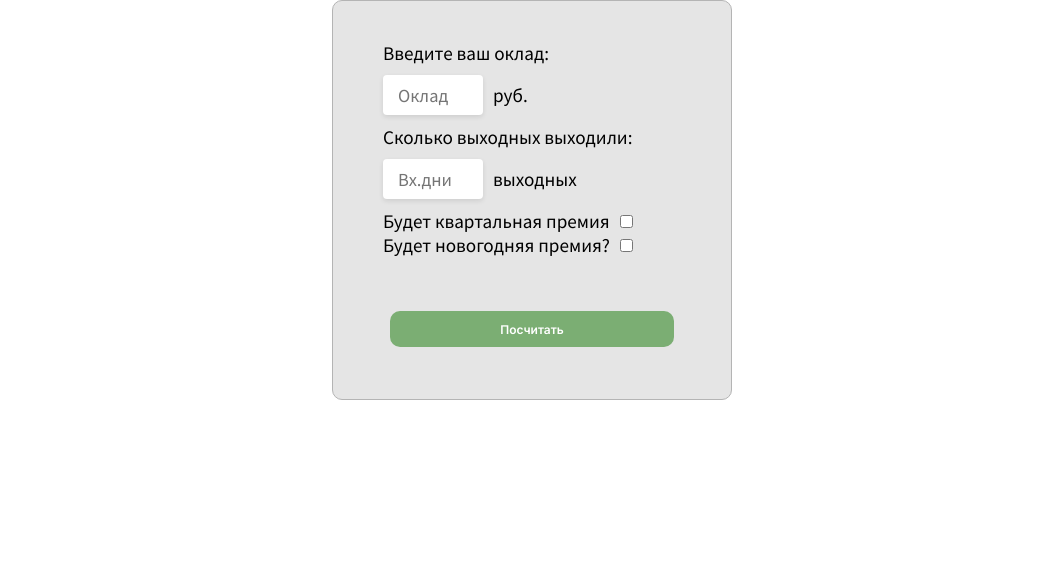
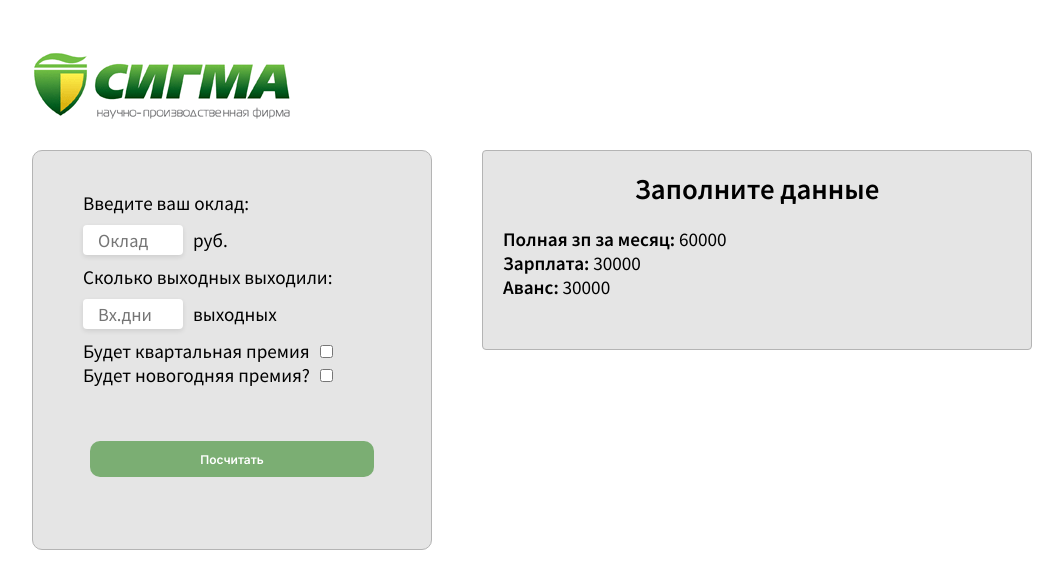
Before and after one commit to fundamentum71/sigma-salary, a React (Create React App) app: page / in a window 1280 px wide. Shown: the top 588 px of the page, without its empty margins (108-1171 px from the left). Built offline with nearby package versions, Linux system fonts and the light colour scheme; the HTML template or start-up script is replaced by a standard one.

Commit message:
сделал начальную верстку

```diff
--- a/src/components/addForm/addForm.module.scss
+++ b/src/components/addForm/addForm.module.scss
@@ -3,7 +3,7 @@
 	font-size: 1.2rem;
 	max-width: 400px;
 	min-height: 400px;
-	margin: 0 auto;
+	//margin: 0 auto;
 	border: 1px solid $placeholderText-color;
 	border-radius: 10px;
 	padding: 40px;
@@ -15,7 +15,7 @@
 	}
 	&__input {
 		width: 100px;
-		height: 40px;
+		height: 30px;
 		padding: 0 15px;
 		margin: 10px;
 		font-size: 1.15rem;
--- a/src/components/app/App.tsx
+++ b/src/components/app/App.tsx
@@ -1,13 +1,18 @@
 import React from 'react';
 import AddForm from '../addForm/AddForm';
+import Header from '../header/Header';
+import ResultField from '../resultField/ResultField';
 import styles from './app.module.scss';
 
 function App() {
 	return (
 		<div className={styles.wrapper}>
-			<header className={styles.header}></header>
+			<header className={styles.header}>
+				<Header />
+			</header>
 			<main className={styles.main}>
 				<AddForm />
+				<ResultField />
 			</main>
 		</div>
 	);
--- a/src/components/app/app.module.scss
+++ b/src/components/app/app.module.scss
@@ -0,0 +1,14 @@
+@import '../../style/variables.scss';
+.wrapper {
+	max-width: 1000px;
+	margin: 50px auto;
+	//background-color: $btn-disable-color;
+}
+
+.header {
+}
+
+.main {
+	display: flex;
+	justify-content: space-between;
+}
--- /dev/null
+++ b/src/components/header/Header.tsx
@@ -0,0 +1,15 @@
+import React from 'react';
+import styles from './header.module.scss';
+import logo from '../../resources/img/logo.png';
+
+const Header: React.FC = () => {
+	return (
+		<div className={styles.wrapper}>
+			<div className={styles.image}>
+				<img src={logo} alt="Лого" />
+			</div>
+		</div>
+	);
+};
+
+export default Header;
--- /dev/null
+++ b/src/components/header/header.module.scss
@@ -0,0 +1,9 @@
+@import '../../style/variables.scss';
+.wrapper {
+	//background-color: $btn-enable-color;
+	height: 70px;
+	margin-bottom: 30px;
+}
+
+.image {
+}
--- /dev/null
+++ b/src/components/resultField/ResultField.tsx
@@ -0,0 +1,21 @@
+import React from 'react';
+import styles from './resultField.module.scss';
+
+const ResultField: React.FC = () => {
+	return (
+		<section className={styles.result}>
+			<h2>Заполните данные</h2>
+			<div className={styles.fullSallary}>
+				<span>Полная зп за месяц:</span> 60000
+			</div>
+			<div className={styles.salary}>
+				<span>Зарплата:</span> 30000
+			</div>
+			<div className={styles.prepaid}>
+				<span>Аванс:</span> 30000
+			</div>
+		</section>
+	);
+};
+
+export default ResultField;
--- /dev/null
+++ b/src/components/resultField/resultField.module.scss
@@ -0,0 +1,17 @@
+@import '../../style/variables.scss';
+.result {
+	border: 1px solid $placeholderText-color;
+	background-color: $mainBG-color;
+	border-radius: 4px;
+	font-size: 1.2rem;
+	width: 550px;
+	height: 200px;
+	padding: 20px;
+	h2 {
+		text-align: center;
+		margin-bottom: 20px;
+	}
+	span {
+		font-weight: 800;
+	}
+}
```
Also changed, not shown: src/resources/img/logo.png (added).
